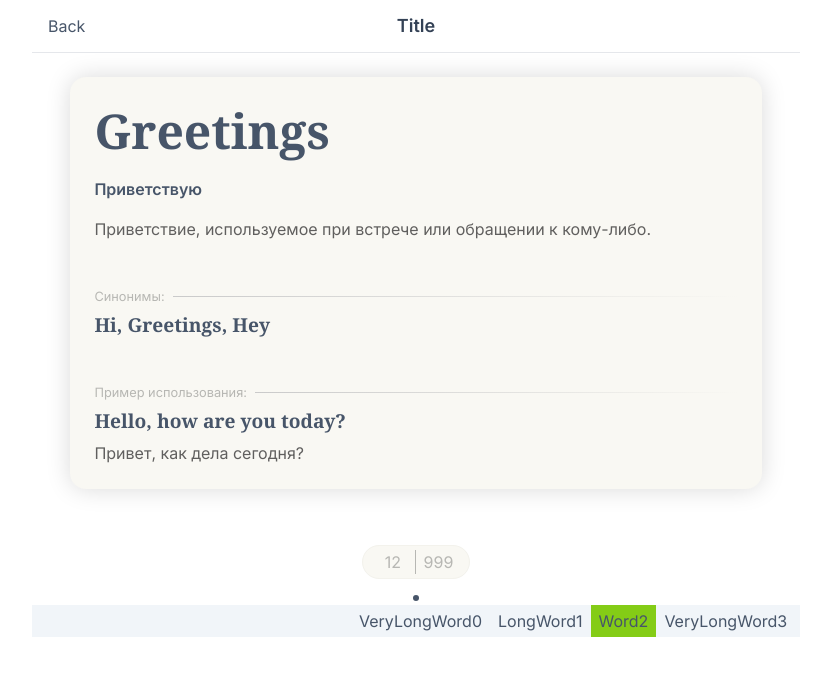
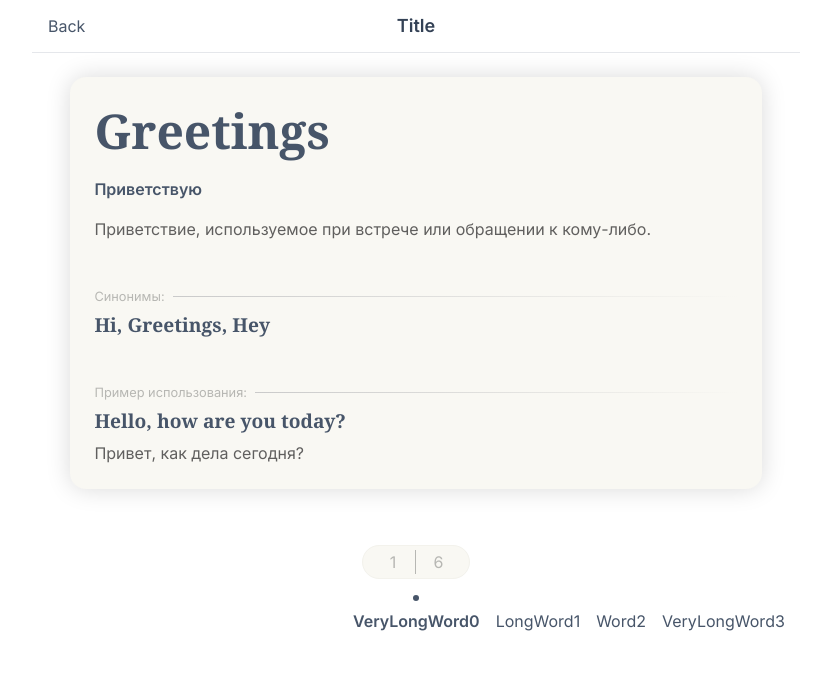
Before and after one commit to IDerevyansky/lang-app, a Next.js app: page /1/vcblr in a window 1280 px wide. Shown: the top 676 px of the page, without its empty margins (224-1055 px from the left). Built offline with nearby package versions, Linux system fonts and the light colour scheme.

Commit message:
words slider done

```diff
--- a/src/app/[homePg]/(lsnPgs)/vcblr/page.js
+++ b/src/app/[homePg]/(lsnPgs)/vcblr/page.js
@@ -11,7 +11,7 @@ export default function vcblr({ params }) {
   const [listWords, setListWords] = useState(
     [
       {
-        "word": "VeryLongWord0",
+        "word": "VeryLongWord",
         "part_of_speech": "междометие",
         "translation": "привет",
         "synonyms": ["hi", "greetings", "hey"],
@@ -22,7 +22,7 @@ export default function vcblr({ params }) {
         }
       },
       {
-        "word": "LongWord1",
+        "word": "LongWord",
         "part_of_speech": "междометие",
         "translation": "привет",
         "synonyms": ["hi", "greetings", "hey"],
@@ -33,7 +33,7 @@ export default function vcblr({ params }) {
         }
       },
       {
-        "word": "Word2",
+        "word": "Word",
         "part_of_speech": "междометие",
         "translation": "привет",
         "synonyms": ["hi", "greetings", "hey"],
@@ -44,7 +44,7 @@ export default function vcblr({ params }) {
         }
       },
       {
-        "word": "VeryLongWord3",
+        "word": "VeryLongWord",
         "part_of_speech": "междометие",
         "translation": "привет",
         "synonyms": ["hi", "greetings", "hey"],
@@ -55,7 +55,7 @@ export default function vcblr({ params }) {
         }
       },
       {
-        "word": "VeryLong4",
+        "word": "VeryLong",
         "part_of_speech": "междометие",
         "translation": "привет",
         "synonyms": ["hi", "greetings", "hey"],
@@ -66,7 +66,7 @@ export default function vcblr({ params }) {
         }
       },
       {
-        "word": "VeryWord5",
+        "word": "VeryWord",
         "part_of_speech": "междометие",
         "translation": "привет",
         "synonyms": ["hi", "greetings", "hey"],
@@ -78,25 +78,21 @@ export default function vcblr({ params }) {
       },
     ]
   );
-
+  const [num, setNum] = useState(1); //number of card with words
+  const [saveNum, setSaveNum] = useState(0);
 
 
   useEffect(() => {
 
     let listWords = document.getElementsByClassName('list-words');
-    //Center div list-words
-    let ListWordsCenter = listWords[0].clientWidth/2;
-    //Offset div list-words
-    let ListWordsOffset = listWords[0].offsetLeft;
+    let dot = document.getElementsByClassName('dot');
 
-    console.log(listWords);
 
     //Set update value for resize
     window.addEventListener('resize', ()=>{
 
     ListWordsCenter = listWords[0].clientWidth/2;
     ListWordsOffset = listWords[0].offsetLeft;
-    // console.log("ListWordsCenter: " + ListWordsCenter + " ListWordsOffset: " + ListWordsOffset);
 
     } );
 
@@ -111,35 +107,49 @@ export default function vcblr({ params }) {
       listWords[0].scroll(
         {
           // top: 100,
-          left: wordOffeset - ListWordsOffset - ListWordsCenter + wordWidth/2,
+          // left: wordOffeset - ListWordsOffset - ListWordsCenter + wordWidth/2,
+          left: wordOffeset - window.innerWidth/2 + wordWidth/2,
           behavior: "smooth",
         }
       );
 
     }
 
-    //set default value
-    scrollToItem(0);
 
+    scrollToItem(saveNum);//set default scroll position
+    document.getElementById(saveNum).style.fontWeight='600';//set font weight for select item
+    document.getElementById(saveNum).style.opacity='100%';
 
+    //function scroll the line with words
     function countOffset(e){
+
+      for (let f = 0; f < listWords[0].children.length; f++) {
+        document.getElementById(f).style.fontWeight='400'; //set default fonts weight
+        document.getElementById(f).style.opacity='80%'; //set default fonts weight
+        document.getElementById(f).style.transition='0.2s'; //set duration animation
+      }
+
+      let sum = 0; //set default volume
+      dot[0].className='dot'; //reload animation
 
       for (let i = 0; i < listWords[0].children.length; i++) {
 
         let word = document.getElementById(i);
-        let wordOffeset = word.offsetLeft;
         let wordWidth = Math.round(word.clientWidth);
 
-        ListWordsCenter = listWords[0].clientWidth/2;
-        ListWordsOffset = listWords[0].offsetLeft;
+        sum += wordWidth;//calculation value
 
-        console.log('word: '+i+' wordOffeset: '+wordOffeset+' clientWidth: '+wordWidth);
-        console.log('scrollLeft: '+e.target.scrollLeft);
-        //e.target.scrollLeft
+
+        //make offset
+        if(e.target.scrollLeft <= sum){
+          setNum(i+1);
+          word.style.fontWeight='600';//set fonts weight
+          word.style.opacity='100%';
+          dot[0].className='dot puls';//set animation
+          break;
+        }
 
       }
-
-      console.log('-----------------------');
 
     }
 
@@ -147,11 +157,11 @@ export default function vcblr({ params }) {
     for (let i = 0; i < listWords[0].children.length; i++) {
 
       document.getElementById(i).addEventListener('click', ()=>scrollToItem(i) );
-      // document.getElementById(i).addEventListener('touchend', ()=>scrollToItem(i), { passive: true } );
 
     }
 
-    listWords[0].addEventListener( 'scrollend', (e)=>countOffset(e) );
+    //set listener to event scrollend
+    listWords[0].addEventListener( 'scroll', (e)=>countOffset(e) );
 
 
   }, []);
@@ -173,8 +183,8 @@ export default function vcblr({ params }) {
 
         <div className="count-cards">
 
-          <div className="first"><p>12</p></div>
-          <div className="second"><p>999</p></div>
+          <div className="first"><p>{num}</p></div>
+          <div className="second"><p>{listWords.length}</p></div>
 
         </div>
 
@@ -184,11 +194,11 @@ export default function vcblr({ params }) {
             <div className="dot"></div>
           </div>
 
-          <div className="list-words">
+          <div className="list-words snap-x">
 
 
           {
-            listWords.map((item, key)=>( <div key={key} id={key} className="word"><p>{item.word}</p></div> ))
+            listWords.map((item, key)=>( <div key={key} id={key} className="word snap-center"><p>{item.word+key}</p></div> ))
           }
 
 
--- a/src/app/[homePg]/(lsnPgs)/vcblr/vcblr.css
+++ b/src/app/[homePg]/(lsnPgs)/vcblr/vcblr.css
@@ -62,7 +62,7 @@
 
 .list-words-box{
     @apply
-    overflow-hidden
+    /* overflow-hidden */
     flex
     flex-col
     gap-1
@@ -88,7 +88,7 @@
 .list-words{
     @apply
     /* border-2 */
-    bg-slate-100
+    /* bg-slate-100 */
     flex
     flex-row
     w-full
@@ -152,13 +152,39 @@
     px-2
 }
 
+
+
 /* #\000032{
     @apply
     bg-slate-400
     ml-9
   } */
 
-#\000032{
+/* #\000032{
     @apply
     bg-lime-500
-}
+} */
+
+/* Hide scrollbar for Chrome, Safari and Opera */
+.list-words::-webkit-scrollbar {
+    display: none;
+  }
+
+  /* Hide scrollbar for IE, Edge and Firefox */
+  .list-words {
+    -ms-overflow-style: none;  /* IE and Edge */
+    scrollbar-width: none;  /* Firefox */
+  }
+
+  .puls{
+    animation: 0.2s linear 0s alternate puls;
+  }
+
+  @keyframes puls {
+    0%{
+        scale: 100%;
+    }
+    100%{
+        scale: 130%;
+    }
+  }
```
